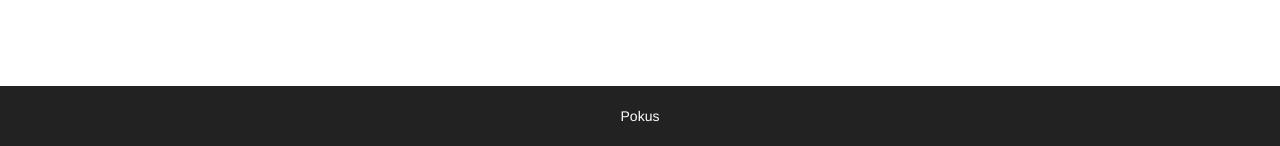
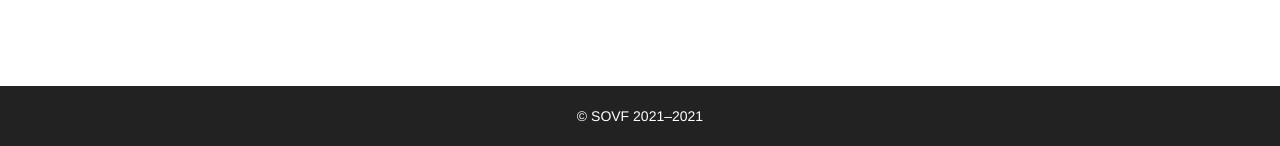
Before and after one commit to Botaniculus/mvcweb, a PHP site: page /clanek in a window 1280 px wide. Shown: the part 666-812 px from the top of the page. Run offline with PHP 8.4, Linux system fonts and the light colour scheme; the visitor is signed in with stand-in values (Sample User, id 1); data that the repository does not hold is empty; some web fonts are replaced.

Commit message:
Added that cool copyright thingy

```diff
--- a/views/layout.phtml
+++ b/views/layout.phtml
@@ -53,7 +53,7 @@
       </div>
     </div>
         <footer class="text-center footer">
-            <p>Pokus</p>
+            <p>&copy SOVF 2021‒<?= date('Y') ?></p>
         </footer>
     </body>
 </html>
```
